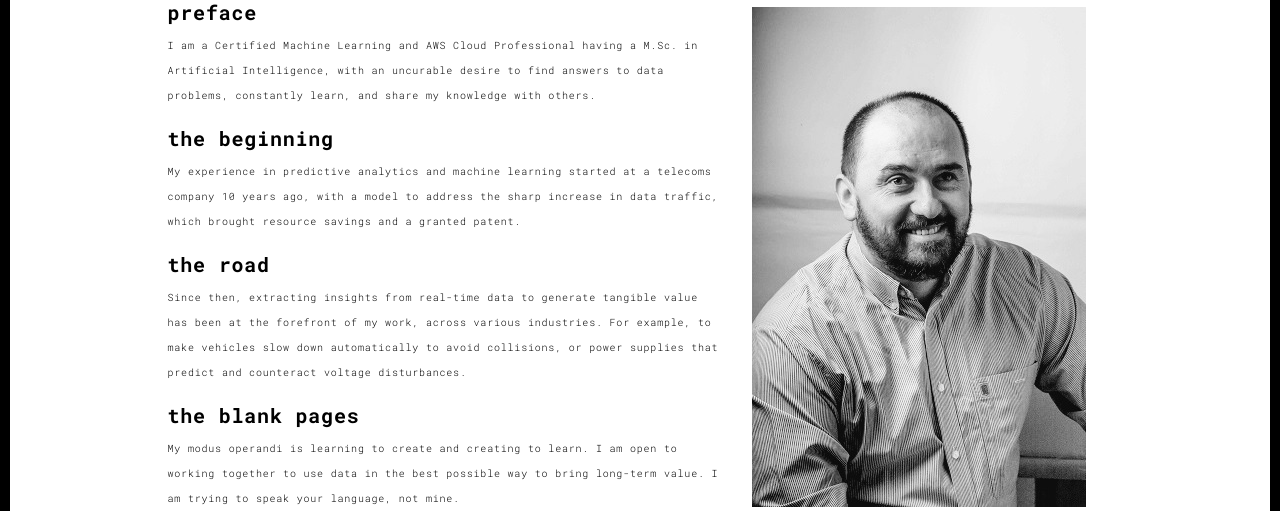
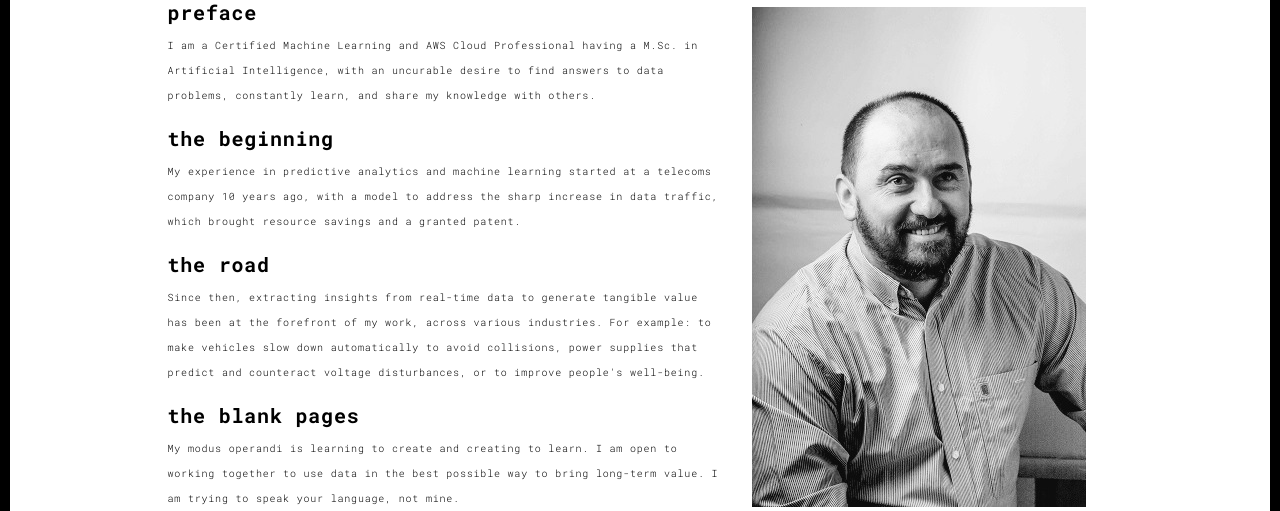
Before and after one commit to avduda/portfo, a Flask app: page /about.html in a window 1280 px wide; the page is wider, and only the part inside the window is pictured. Shown: the part 210-721 px from the top of that part. Run offline with Flask 2, Linux system fonts and the light colour scheme; some libraries are stand-ins or nearby versions.

Commit message:
text changes

```diff
--- a/templates/about.html
+++ b/templates/about.html
@@ -84,7 +84,7 @@
                   <p>My experience in predictive analytics and machine learning started at a telecoms company 10 years ago, with a model to address the sharp increase in data traffic, which brought resource savings and a granted patent.
                   <h3>the road</h3>
                   <p>
-                  Since then, extracting insights from real-time data to generate tangible value has been at the forefront of my work, across various industries. For example, to make vehicles slow down automatically to avoid collisions, or power supplies that predict and counteract voltage disturbances.
+                  Since then, extracting insights from real-time data to generate tangible value has been at the forefront of my work, across various industries. For example: to make vehicles slow down automatically to avoid collisions, power supplies that predict and counteract voltage disturbances, or to improve people's well-being.
                   </p>
                   <h3>the blank pages</h3>
                   <p>
```
